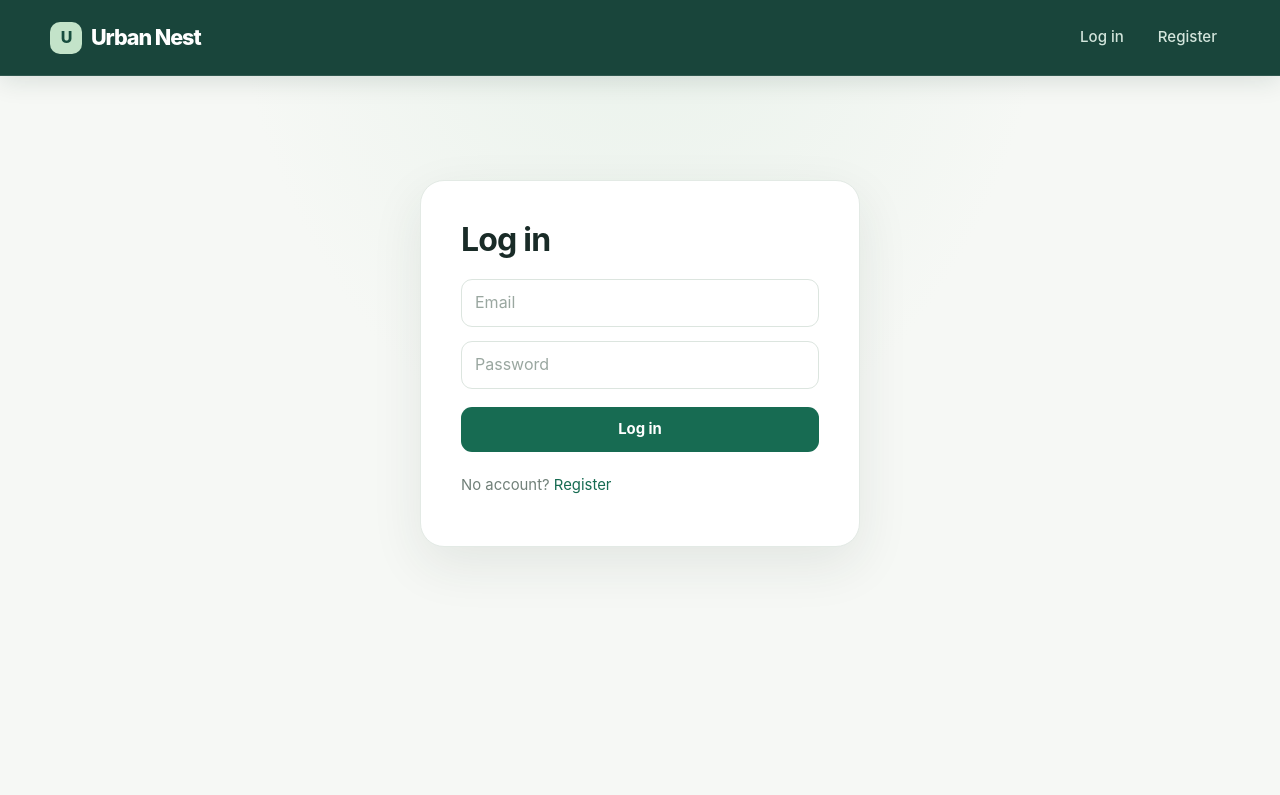
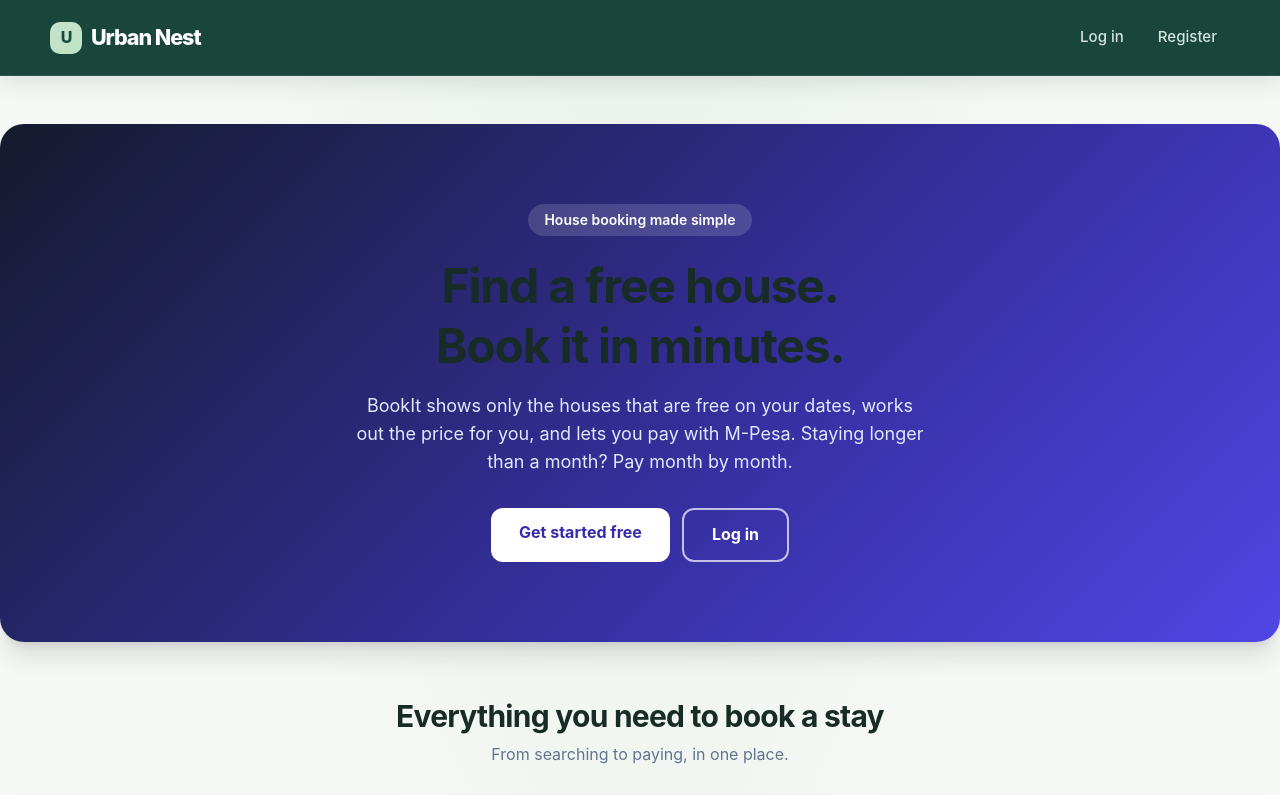
Before and after one commit to akingori371-oss/Urban-nest, a React (Vite) app in the folder plots/bookit-ui/: page / in a window 1280 px wide. Before the commit this address led to /login. Shown: the top 795 px of the page. Built offline with nearby package versions, Linux system fonts and the light colour scheme.

Commit message:
feat: add Landing component and update root route to display Landing page

```diff
--- a/plots/bookit-ui/src/App.jsx
+++ b/plots/bookit-ui/src/App.jsx
@@ -5,6 +5,7 @@ import Register from "./pages/Register.jsx";
 import Dashboard from "./pages/Dashboard.jsx";
 import Houses from "./pages/Houses.jsx";
 import MyBookings from "./pages/MyBookings.jsx";
+import Landing from "./pages/Landing.jsx";
 import BookingCard from "./pages/BookingCard.jsx";
 
 function Protected({ children }) {
@@ -42,7 +43,7 @@ export default function App() {
 
       <main className="container">
         <Routes>
-          <Route path="/" element={<Navigate to="/dashboard" replace />} />
+          <Route path="/" element={<Landing />} />
           <Route path="/login" element={<Login />} />
           <Route path="/register" element={<Register />} />
           <Route path="/dashboard" element={<Protected><Dashboard /></Protected>} />
```
